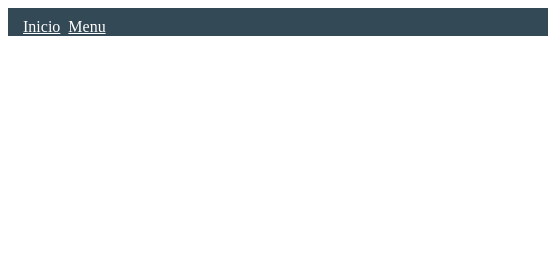
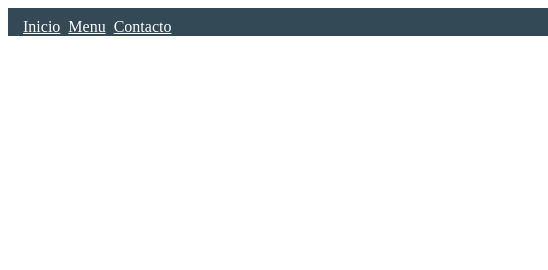
Before and after one commit to uzsidel/paginaHtml, a plain HTML site: page index.html in a window 1280 px wide. Shown: the full height of the page, 0-548 px from the left. Drawn offline with Linux system fonts and the light colour scheme.

```diff
--- a/index.html
+++ b/index.html
@@ -9,6 +9,7 @@
       <nav>
         <a href="#" style="color:white;margin-right:4px">Inicio</a>
         <a href="menu.html" style="color:white;margin-right:4px">Menu</a>
+        <a href="menu.html" style="color:white;margin-right:4px">Contacto</a>
       </nav>
     </header>
     <article class="">
```
